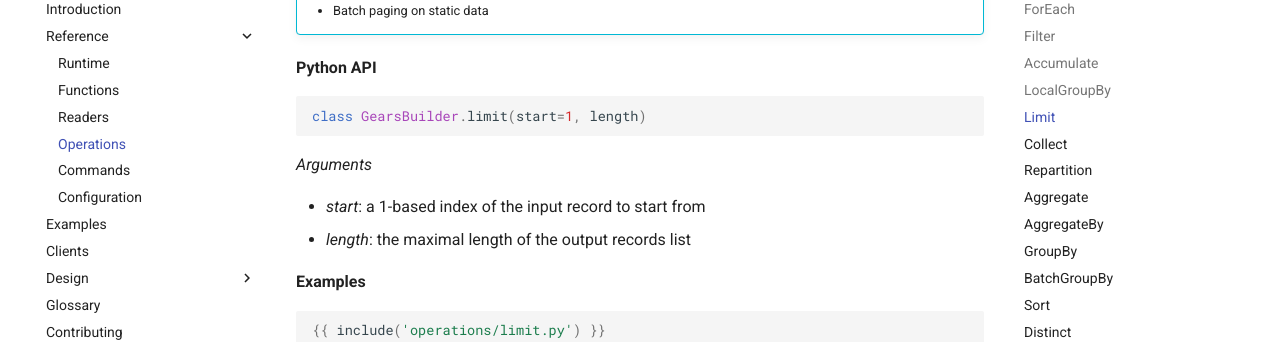
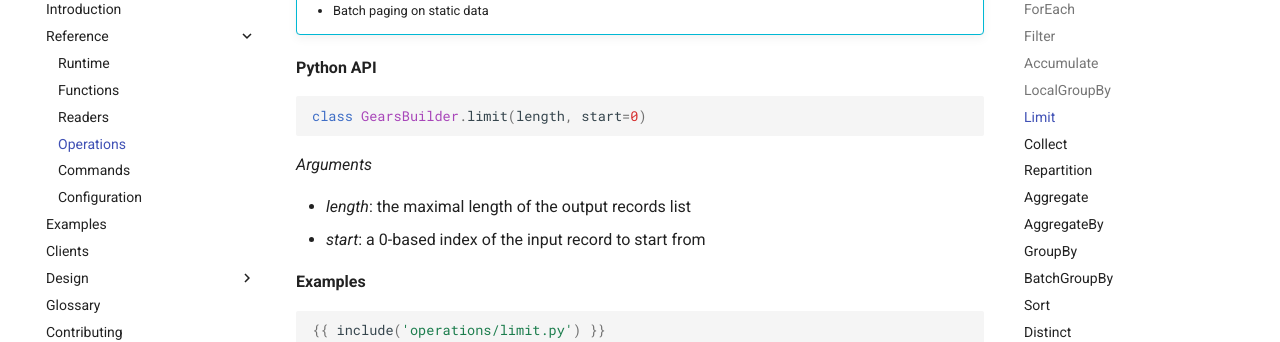
Before and after one commit to RedisGears/RedisGears, an MkDocs documentation site: the page built from docs/operations.md, in a window 1280 px wide and 900 px high, scrolled down 5028 px. Shown: the part 153-495 px from the top of the window. Built offline with MkDocs 1.6.1 and Material for MkDocs 9.7.7, drawn with Linux system fonts in a browser that asks for light colours; comment, search, counter and statistics services are not loaded.

Commit message:
Fixes minor typos in docs (#260)
* Fixes minor typos in docs

* Fixes limit API documentation and example

* Update operations.md

* Update limit.py

Co-authored-by: Meir Shpilraien (Spielrein) <meir@redislabs.com>

````diff
--- a/docs/operations.md
+++ b/docs/operations.md
@@ -184,13 +184,13 @@ It accepts two numeric arguments: a starting position in the input records "arra
 
 **Python API**
 ```python
-class GearsBuilder.limit(start=1, length)
+class GearsBuilder.limit(length, start=0)
 ```
 
 _Arguments_
 
-* _start_: a 1-based index of the input record to start from
 * _length_: the maximal length of the output records list
+* _start_: a 0-based index of the input record to start from
 
 **Examples**
 ```python
--- a/docs/snippets/operations/limit.py
+++ b/docs/snippets/operations/limit.py
@@ -1,4 +1,4 @@
-# Limit the output to the first three records
+# Limit the output to the three records starting with the second record
 gb = GB()
-gb.limit(1, 3)
+gb.limit(3, 1)
 gb.run()
````
Also changed, not shown: other parts of docs/operations.md (+1 -1 lines), docs/functions.md (+1 -1 lines).
